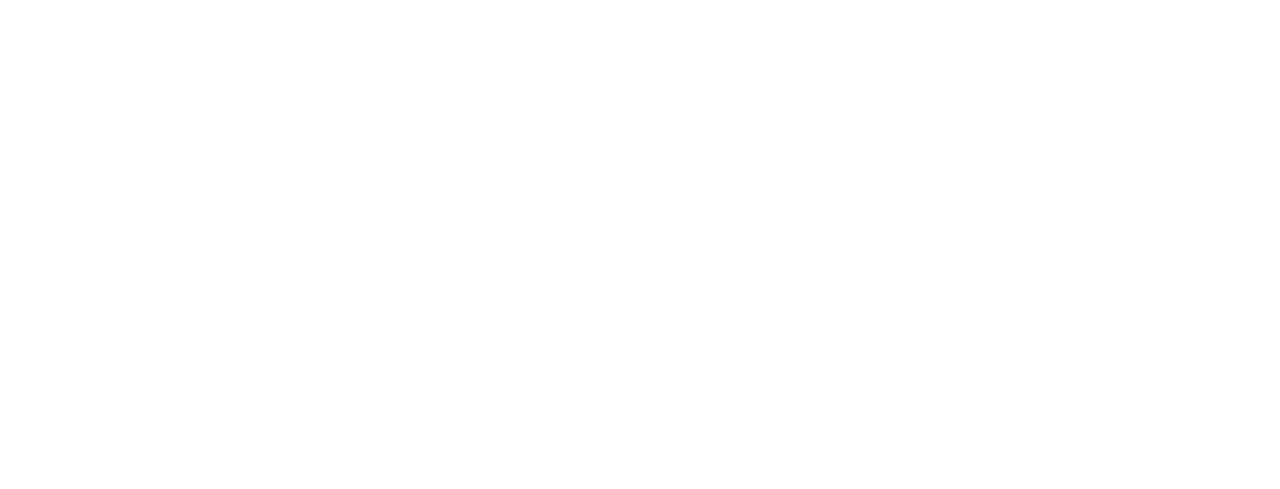
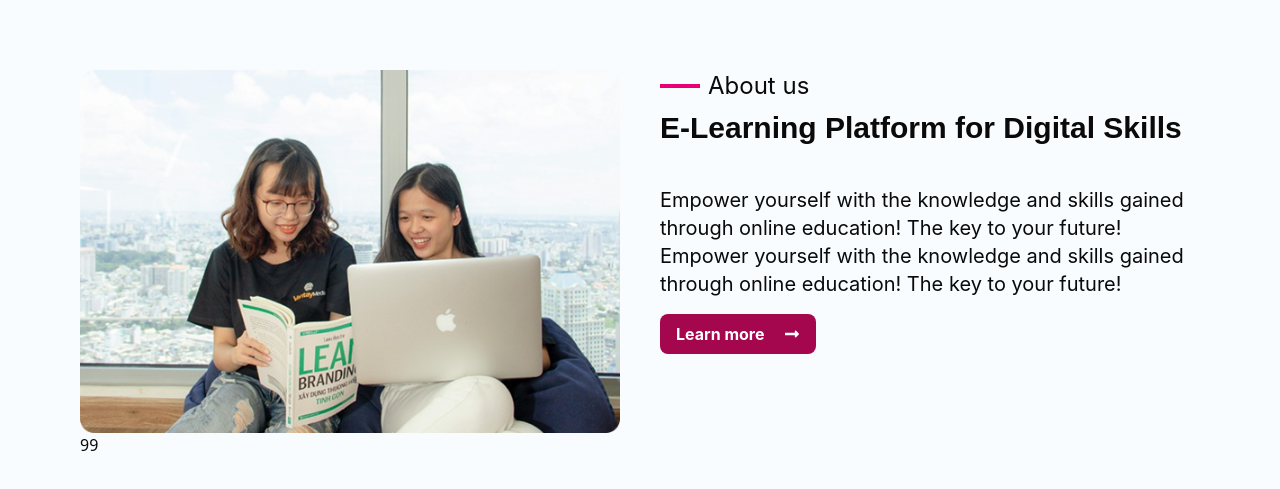
Before and after one commit to bishwas350/education_landingPage, a Next.js app: page / in a window 1280 px wide. Shown: the part 1361-1850 px from the top of the page. Before the commit the page ends 1351 px from the top, so only its background shows below. Built offline with nearby package versions, Linux system fonts and the light colour scheme.

Commit message:
adha kam

```diff
--- a/package.json
+++ b/package.json
@@ -15,6 +15,7 @@
     "motion": "^12.7.4",
     "next": "15.3.1",
     "react": "^19.0.0",
+    "react-countup": "^6.5.3",
     "react-dom": "^19.0.0",
     "react-icons": "^5.5.0",
     "tailwind-merge": "^3.2.0",
--- /dev/null
+++ b/src/app/component/AboutUs.tsx
@@ -0,0 +1,74 @@
+"use client";
+import img from "/public/Image.png";
+import Container from "./Container";
+import Flex from "./Flex";
+
+import { FaLongArrowAltRight } from "react-icons/fa";
+import { useEffect, useRef, useState } from "react";
+import CountUp from "react-countup";
+
+function AboutUs() {
+  const [counter, setCounter] = useState(false);
+  const counterRef = useRef(null);
+  useEffect(() => {
+    const observer = new IntersectionObserver(
+      (entries) => {
+        if (entries[0].isIntersecting) {
+          setCounter(true);
+        }
+      },
+      {
+        threshold: 0.5
+      }
+    );
+    if (counterRef.current){
+        observer.observe(counterRef.current);
+    }
+    return ()=>{
+        if (counterRef.current){
+            observer.unobserve(counterRef.current);
+        }
+
+    }
+  },[]);
+  return (
+    <>
+      <section className="bg-[#F9FCFF] p-20">
+        <Container>
+          <div className="flex gap-10 justify-between ">
+            <div className="w-[50%]">
+              <img src={img.src} alt="" />
+            </div>
+            <div className="w-1/2">
+              <div className="">
+                <Flex className="items-center gap-2 mb-2">
+                  <div className="h-1 w-10 bg-pink-600"></div>
+                  <span className="font-inter text-2xl">About us</span>
+                </Flex>
+              </div>
+              <div className="">
+                <h1 className="font-plus font-semibold text-3xl">
+                  E-Learning Platform for Digital Skills
+                </h1>
+                <p className="mt-10 font-inter text-xl">
+                  Empower yourself with the knowledge and skills gained through
+                  online education! The key to your future! Empower yourself
+                  with the knowledge and skills gained through online education!
+                  The key to your future!
+                </p>
+                <button className="bg-[#A4074D] px-4 py-2 rounded-md flex items-center gap-5 text-white font-inter font-bold mt-4">
+                  Learn more <FaLongArrowAltRight />
+                </button>
+              </div>
+            </div>
+          </div>
+            <div className="" ref={counterRef}>
+                <h1>{counter ? <CountUp end={99} start={0} delay={0} duration={5}/> :"0"}</h1>
+            </div>
+        </Container>
+      </section>
+    </>
+  );
+}
+
+export default AboutUs;
--- a/src/app/page.tsx
+++ b/src/app/page.tsx
@@ -2,6 +2,7 @@
 import Header from "./component/Header";
 import HeroPart from "./component/HeroPart";
 import Exprience from "./component/Exprience";
+import AboutUs from "./component/AboutUs";
 
 export default function Home() {
   return (
@@ -9,6 +10,7 @@
       <Header/>
       <HeroPart/>
       <Exprience/>
+      <AboutUs/>
     </main>
   );
 }
```
Also changed, not shown: public/Image.png (added), 1 other file (tests, documents, lock files or other folders).
